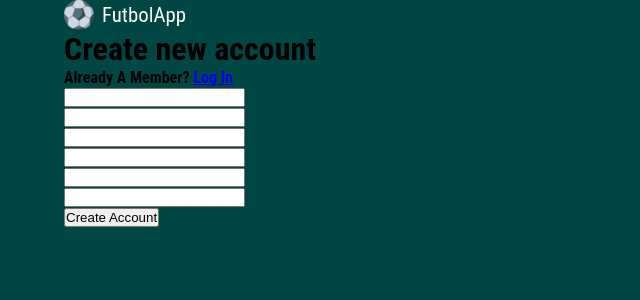
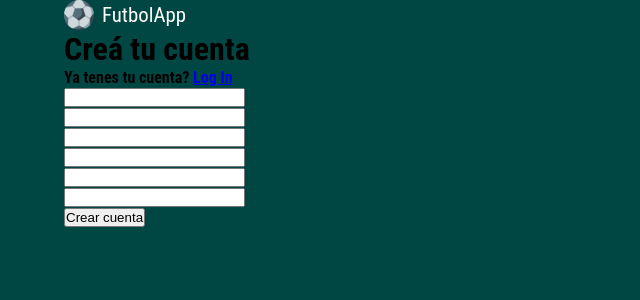
Before and after one commit to macbenites/pg-frontend, a React (Create React App) app: page /singin in a window 1280 px wide. Shown: the top 300 px of the page, without its empty margins (0-640 px from the left). Built offline with nearby package versions, Linux system fonts and the light colour scheme.

Commit message:
SingIn sin estilos

```diff
--- a/src/Components/SingIn.jsx
+++ b/src/Components/SingIn.jsx
@@ -60,8 +60,8 @@ function SingIn(){
     return(
         <div>
             <Logo/>
-            <h1>Create new account</h1>
-            <h4>Already A Member? <Link to='/login'>Log In</Link></h4>
+            <h1>Creá tu cuenta</h1>
+            <h4>Ya tenes tu cuenta? <Link to='/login'>Log In</Link></h4>
             <form>
                 <div>
                     <input type='text' value={input.name} name='name' onChange={e => handleChange(e)}/>
@@ -82,7 +82,7 @@ function SingIn(){
                     <input type='text' value={input.password} name='password' onChange={e => handleChange(e)}/>
                 </div>
                 <div>
-                    <button type='submit' onClick={e => {handleClick(e)}}>Create Account</button>
+                    <button type='submit' onClick={e => {handleClick(e)}}>Crear cuenta</button>
                 </div>
             </form>
         </div>
```
